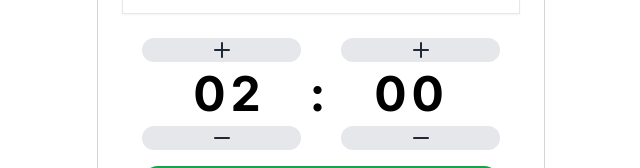
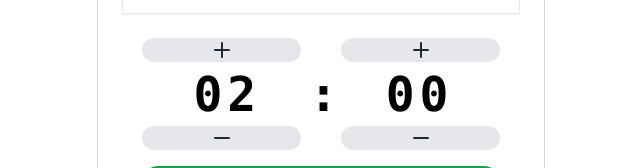
Before and after one commit to yusa-bot/cooking-assistant, a Next.js app: page /cooking/steps in a window 1280 px wide. Both pictures are taken after a click on the button "次へ". Shown: the part 407-575 px from the top of the page, without its empty margins (319-959 px from the left). Built offline with nearby package versions, Linux system fonts and the light colour scheme.

Commit message:
feat: Enhance TimerUI with beep sound on stop and improve time display formatting

```diff
--- a/components/ui/TimerUI.tsx
+++ b/components/ui/TimerUI.tsx
@@ -21,7 +21,42 @@ export default function TimerUI({ initialTime }: TimerUIProps) {
   })
   const [display, setDisplay] = useState<string>(initialTime)
   const [running, setRunning] = useState<boolean>(false)
+
+  // よりアラーム感の強いビープ音
+  const playBeep = () => {
+    const ctx = new AudioContext()
+    // 連続した高低音を交互に鳴らす
+    const pattern = [
+      { freq: 1500, dur: 0.18 },
+      { freq: 900, dur: 0.18 },
+      { freq: 1500, dur: 0.18 },
+      { freq: 900, dur: 0.18 },
+      { freq: 1500, dur: 0.18 },
+      { freq: 900, dur: 0.18 },
+    ]
+    let t = ctx.currentTime
+    for (const { freq, dur } of pattern) {
+      const osc = ctx.createOscillator()
+      const gain = ctx.createGain()
+      osc.type = "square"
+      osc.frequency.setValueAtTime(freq, t)
+      gain.gain.setValueAtTime(1, t)
+      gain.gain.exponentialRampToValueAtTime(0.001, t + dur)
+      osc.connect(gain)
+      gain.connect(ctx.destination)
+      osc.start(t)
+      osc.stop(t + dur)
+      t += dur
+    }
+  }
+
   const timerRef = useRef<TimerLogic>()
+
+  useEffect(() => {
+    const [m, s] = initialTime.split(":").map(Number)
+    setMinutes(isNaN(m) ? 0 : m)
+    setSeconds(isNaN(s) ? 0 : s)
+  }, [initialTime])
 
   useEffect(() => {
     timerRef.current?.stop()
@@ -30,7 +65,7 @@ export default function TimerUI({ initialTime }: TimerUIProps) {
     timerRef.current = new TimerLogic(
       t,
       rem => setDisplay(rem),
-      () => setRunning(false)
+      () => { playBeep(); setRunning(false) }
     )
   }, [minutes, seconds])
 
@@ -69,10 +104,16 @@ export default function TimerUI({ initialTime }: TimerUIProps) {
       </div>
 
       {/* 時間表示 */}
-      <div className="text-5xl font-bold tracking-widest flex items-center">
-        <span>{display.split(":")[0]}</span>
-        <span className="mx-11">:</span>
-        <span>{display.split(":")[1]}</span>
+      <div className="flex flex-1 items-center justify-center w-full">
+        <div className="mx-auto text-5xl font-bold tracking-widest flex items-center font-mono tabular-nums">
+          <span className=" text-center flex justify-center">
+        {display.split(":")[0].padStart(2, "0")}
+          </span>
+          <span className="px-12 flex justify-center">:</span>
+          <span className="w-[2ch] text-center flex justify-center">
+        {display.split(":")[1].padStart(2, "0")}
+          </span>
+        </div>
       </div>
 
       {/* ±ボタン */}
```
